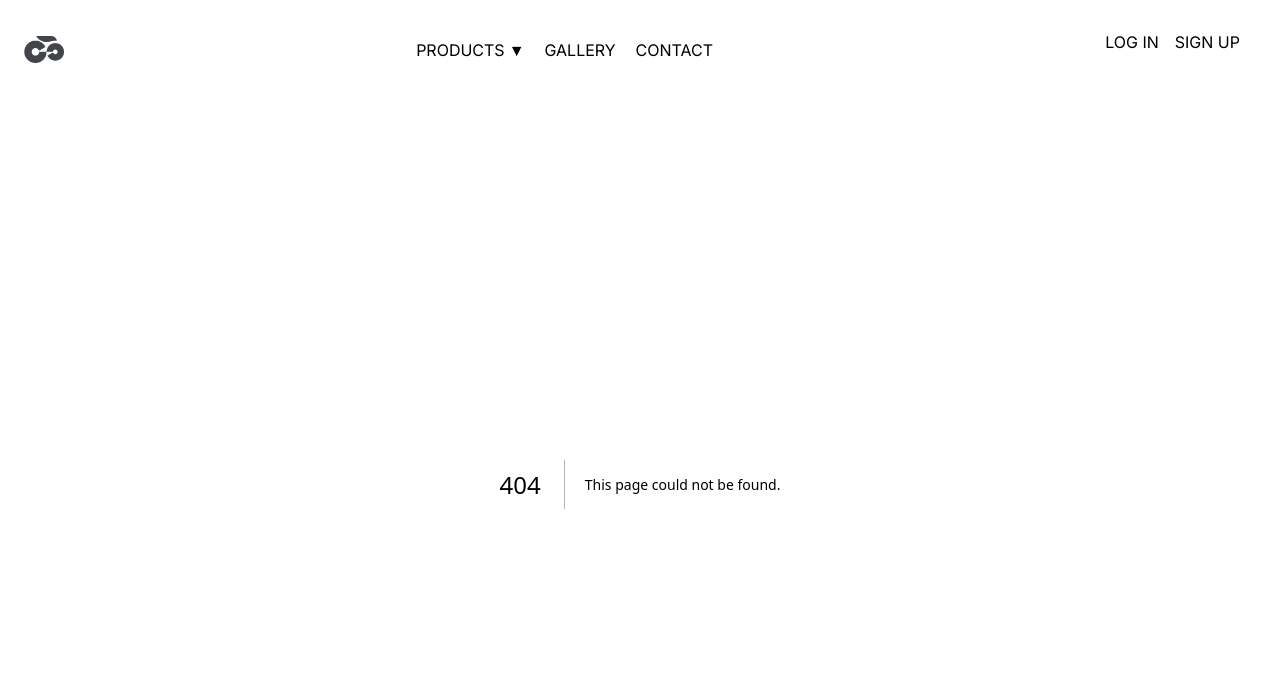
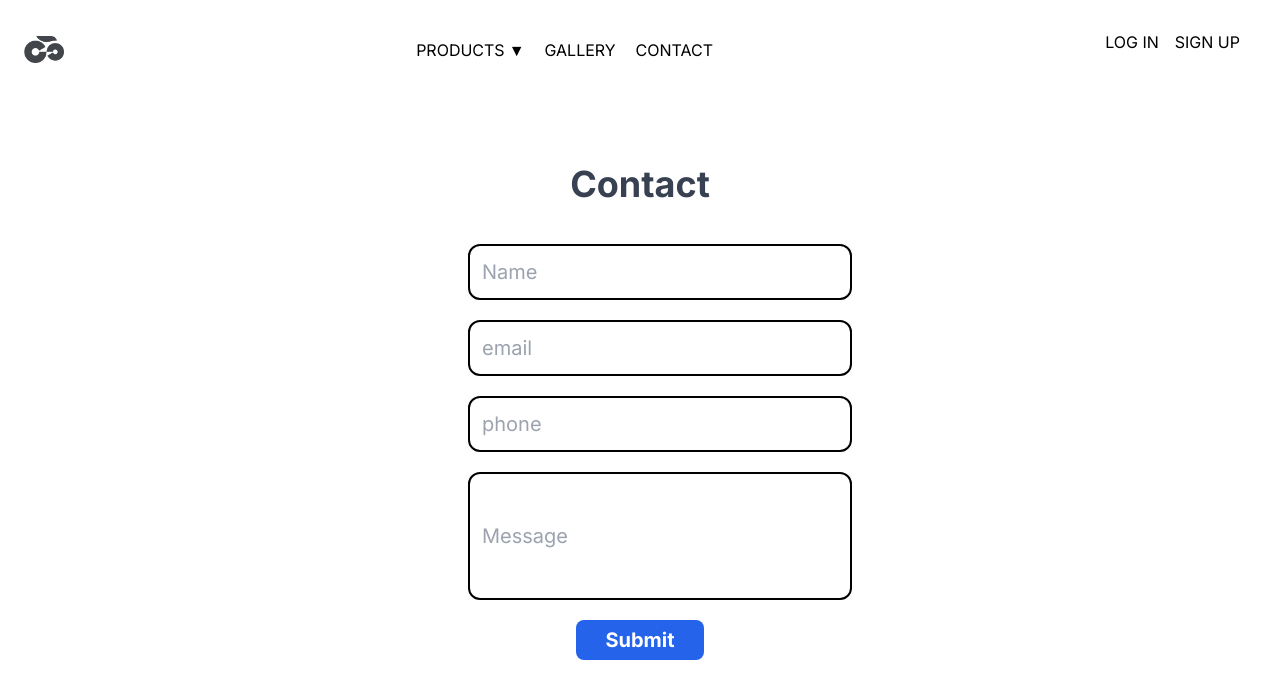
Before and after one commit to Muhammad361738/scooter-nextjs, a Next.js app: page /Contact in a window 1280 px wide. Before the commit this address had no page. Shown: the top 698 px of the page. Built offline with nearby package versions, Linux system fonts and the light colour scheme.

Commit message:
ready for deployment

```diff
--- a/src/app/components/Navbar.tsx
+++ b/src/app/components/Navbar/Navbar.tsx
@@ -2,7 +2,7 @@
 import React, { useState } from 'react';
 import Link from "next/link";
 import Image from 'next/image';
-import logo from "../Assests/logo.png"
+import logo from "../../Assests/logo.png"
 
 const Page = () => {
   const [isMenuOpen, setIsMenuOpen] = useState(false);
@@ -33,20 +33,20 @@
               </Link>
             </li>
             <li>
-              <Link href="/product2" className="block px-4 py-2 text-gray-700 hover:bg-gray-100">
-                Product 2
+              <Link href="/MultipleAcc" className="block px-4 py-2 text-gray-700 hover:bg-gray-100">
+                MultipleAcc
               </Link>
             </li>
             <li>
-              <Link href="/product3" className="block px-4 py-2 text-gray-700 hover:bg-gray-100">
-                Product 3
+              <Link href="/HighMotor" className="block px-4 py-2 text-gray-700 hover:bg-gray-100">
+                HighMotor
               </Link>
             </li>
           </ul>
         </li>
 
               <li><Link href="/ProductInfo">GALLERY</Link></li>
-              <li><Link href="/Menu">CONTACT</Link></li>
+              <li><Link href="/Contact">CONTACT</Link></li>
             </ul>
           </div>
           <div className='hidden md:block'>
@@ -69,8 +69,11 @@
           <button onClick={toggleMenu} className="absolute top-5 right-5 text-4xl text-black">&#10006;</button>
           <ul className="text-center text-black text-2xl space-y-6">
             <li><Link href="/" onClick={toggleMenu}>Product</Link></li>
-            <li><Link href="/" onClick={toggleMenu}>GALLERY</Link></li>
-            <li><Link href="/" onClick={toggleMenu}>CONTACT</Link></li>
+            <li><Link href="/ProductInfo" onClick={toggleMenu}>ProductInfo</Link></li>
+            <li><Link href="/Contact" onClick={toggleMenu}>CONTACT</Link></li>
+            <li><Link href="/MultipleAcc" onClick={toggleMenu}>MultipleAcc</Link></li>
+            <li><Link href="/Gallery" onClick={toggleMenu}>Gallery</Link></li>
+
             <li><Link href="" onClick={toggleMenu}>LOG IN</Link></li>
             <li><Link href="" onClick={toggleMenu}>SIGN HUP</Link></li>
           </ul>
--- a/src/app/layout.tsx
+++ b/src/app/layout.tsx
@@ -1,7 +1,7 @@
 import type { Metadata } from "next";
 import { Inter } from "next/font/google";
 import "./globals.css";
-import Navbar from "./components/Navbar"
+import Navbar from "./components/Navbar/Navbar"
 
 const inter = Inter({ subsets: ["latin"] });
 
```
Also changed, not shown: src/app/components/Hero/page.tsx (renamed from src/app/components/Hero.tsx, +3 -4 lines), src/app/page.tsx (+7 -8 lines), src/app/Colors/Page.tsx (renamed from src/app/components/Colors.tsx), src/app/Contact/page.tsx (renamed from src/app/components/Contact/page.tsx), src/app/HighMotor/page.tsx (renamed from src/app/components/HighMoter.tsx), src/app/MultipleAcc/page.tsx (renamed from src/app/components/MultipleAcc.tsx), src/app/ProductInfo/page.tsx (renamed from src/app/components/ProductInfo.tsx).
